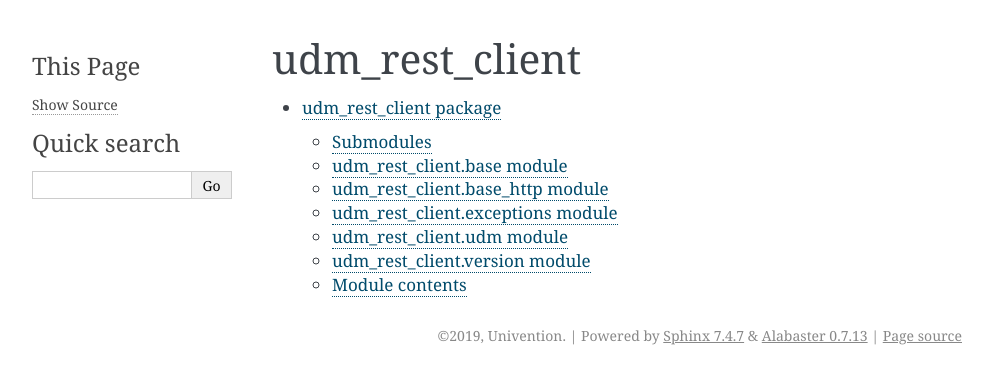
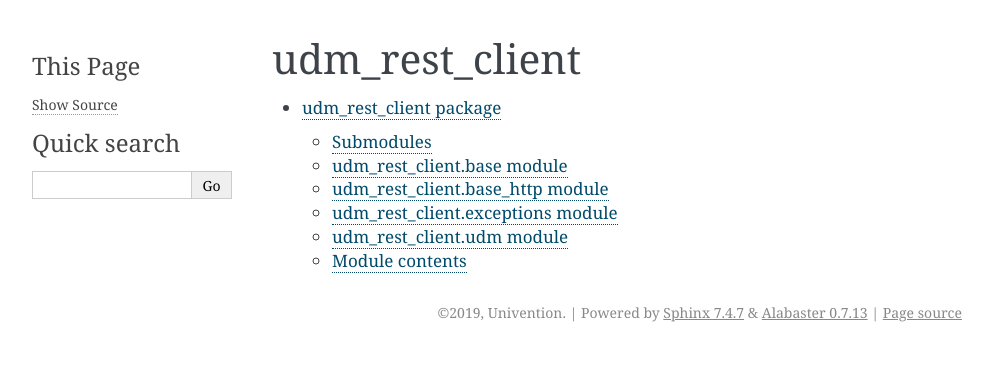
Before and after one commit to univention/python-udm-rest-api-client, a Sphinx documentation site: the page built from docs/modules.rst, in a window 1280 px wide. Shown: the top 384 px of the page, without its empty margins (148-1141 px from the left). Built offline with Sphinx 7.4.7, drawn with Linux system fonts in a browser that asks for light colours.

Commit message:
version module was removed

```diff
--- a/docs/udm_rest_client.rst
+++ b/docs/udm_rest_client.rst
@@ -36,14 +36,6 @@ udm\_rest\_client.udm module
    :undoc-members:
    :show-inheritance:
 
-udm\_rest\_client.version module
---------------------------------
-
-.. automodule:: udm_rest_client.version
-   :members:
-   :undoc-members:
-   :show-inheritance:
-
 
 Module contents
 ---------------
```
